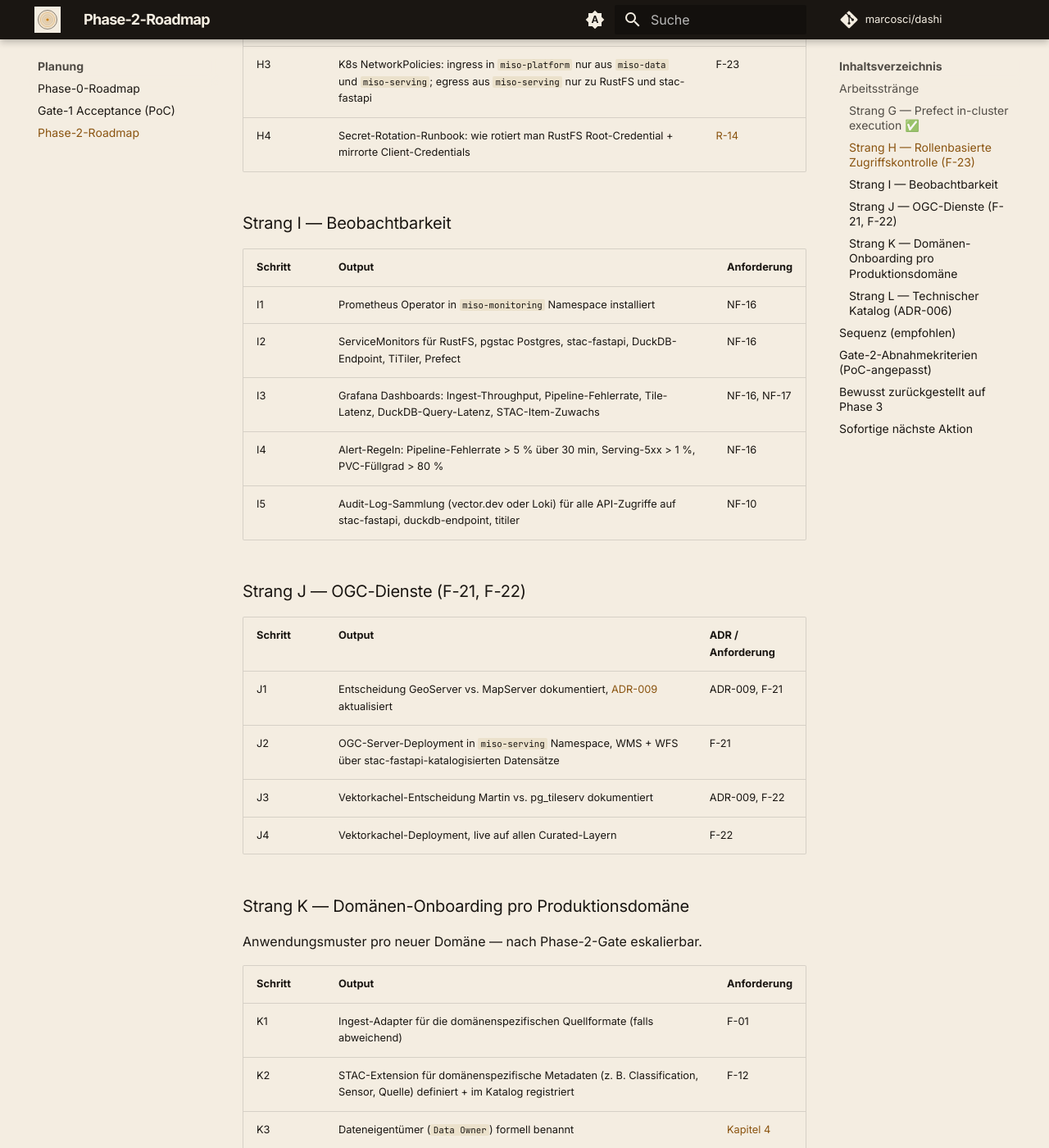
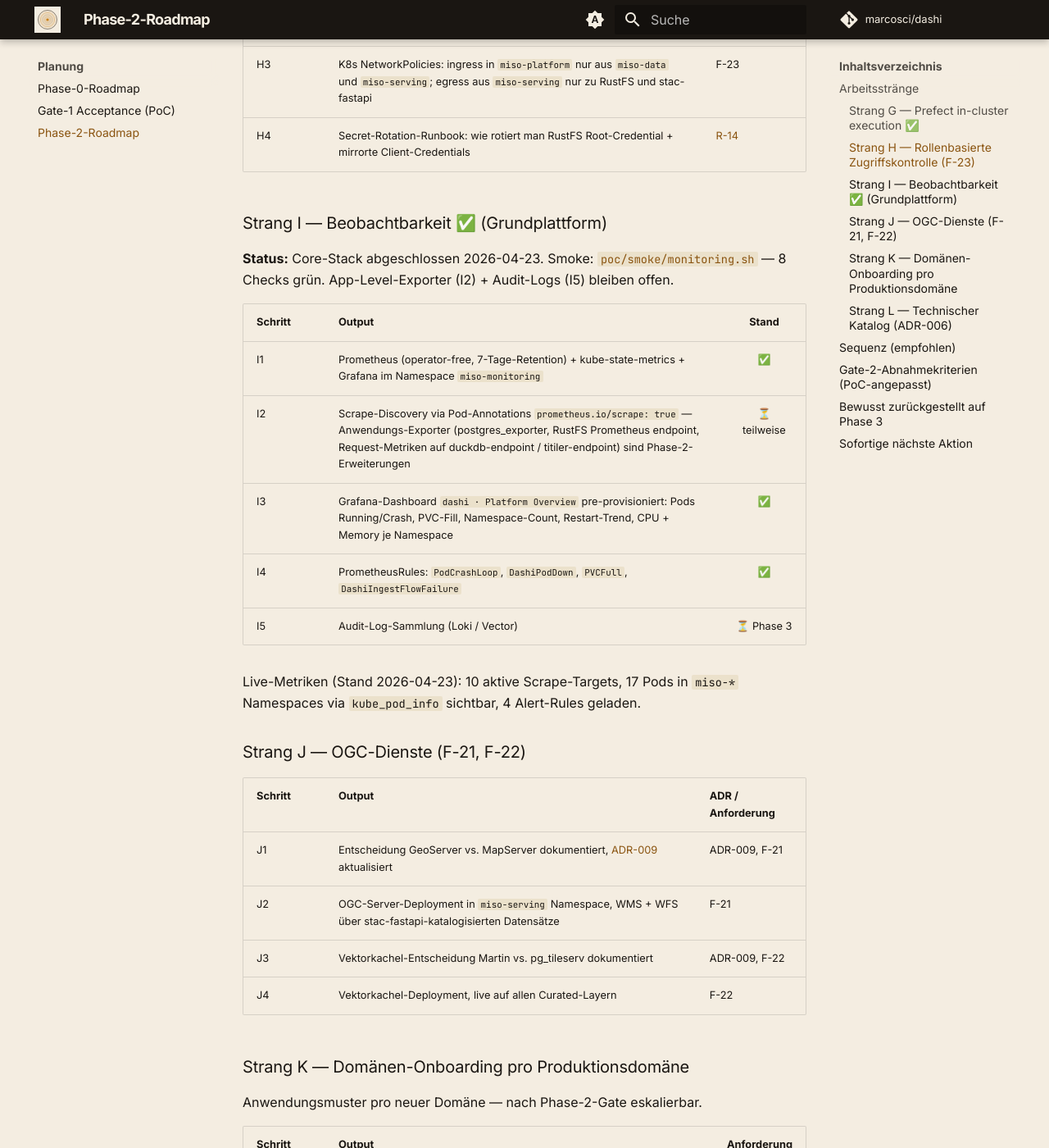
Before and after one commit to marcosci/dashi, an MkDocs documentation site: the page built from docs/PHASE-2-ROADMAP.md, in a window 1280 px wide and 1400 px high, scrolled down 1480 px. Shown: the whole window at 82% size. Built offline with MkDocs 1.6.1 and Material for MkDocs 9.7.7, drawn with Linux system fonts in a browser that asks for light colours; comment, search, counter and statistics services are not loaded.

Commit message:
Strang I (observability) live: Prometheus + Grafana + kube-state-metrics
Operator-free stack in miso-monitoring namespace. 8-check smoke green
end-to-end. Closes Phase-2 Gate-2 criteria 'Monitoring-Dashboard aktiv'
and 'Alert-Regeln definiert'.

Infrastructure (poc/manifests/monitoring/)
- namespace.yaml, rbac.yaml (Prometheus ServiceAccount + ClusterRole
  with node/pod/service/endpoint/cadvisor read)
- kube-state-metrics.yaml: v2.14.0 Deployment + ClusterRole for K8s
  object state (pods, deployments, pvcs, jobs, configmaps, secrets)
- prometheus.yaml: v2.55.1 Deployment + Service + ConfigMap with
  scrape config (API server, kubelet, cadvisor, pod annotations,
  kube-state-metrics). 7-day retention in emptyDir.
- prometheus.yaml (rules): 4 alert rules — PodCrashLoop,
  DashiPodDown, PVCFull, DashiIngestFlowFailure.
- grafana.yaml: v11.4.0 Deployment with provisioned Prometheus
  datasource and provisioned 'dashi · Platform Overview' dashboard
  (4 stat panels + 3 timeseries), admin pw rotated via
  apply-with-secret.sh. Anonymous Viewer enabled for port-forward
  access without login.
- kustomization.yaml, README.md (scope, scrape jobs, alert rules,
  production hardening list).

Tooling
- poc/Makefile: monitoring-up target + help text.
- poc/smoke/monitoring.sh: 8 checks — prometheus /-/ready,
  active target count, kube-state-metrics up, >=4 rules loaded,
  miso-* pod count via kube_pod_info, grafana /api/health,
  provisioned datasource + dashboard present.

Live proof (2026-04-23)
- 10 active scrape targets
- 17 pods in miso-* namespaces visible via kube_pod_info
- 4 alert rules loaded and evaluating
- Grafana dashboard afjzuo4vt4ow0e provisioned with Prometheus
  datasource

docs
- docs/PHASE-2-ROADMAP.md: Strang I rows flipped to done with
  live-metrics note. I2 (app exporters) + I5 (audit logs)
  explicitly carried forward.
- mkdocs.yml: Monitoring README added to PoC nav.

```diff
--- a/docs/PHASE-2-ROADMAP.md
+++ b/docs/PHASE-2-ROADMAP.md
@@ -34,15 +34,19 @@ Militärische Akkreditierung (R-12, NF-11) bleibt **pausiert** bis ein Ziel-Host
 | H3 | K8s NetworkPolicies: ingress in `miso-platform` nur aus `miso-data` und `miso-serving`; egress aus `miso-serving` nur zu RustFS und stac-fastapi | F-23 |
 | H4 | Secret-Rotation-Runbook: wie rotiert man RustFS Root-Credential + mirrorte Client-Credentials | [R-14](id-reference.md#risks-r-01-r-18) |
 
-### Strang I — Beobachtbarkeit
+### Strang I — Beobachtbarkeit ✅ (Grundplattform)
 
-| Schritt | Output | Anforderung |
-|---------|--------|-------------|
-| I1 | Prometheus Operator in `miso-monitoring` Namespace installiert | NF-16 |
-| I2 | ServiceMonitors für RustFS, pgstac Postgres, stac-fastapi, DuckDB-Endpoint, TiTiler, Prefect | NF-16 |
-| I3 | Grafana Dashboards: Ingest-Throughput, Pipeline-Fehlerrate, Tile-Latenz, DuckDB-Query-Latenz, STAC-Item-Zuwachs | NF-16, NF-17 |
-| I4 | Alert-Regeln: Pipeline-Fehlerrate > 5 % über 30 min, Serving-5xx > 1 %, PVC-Füllgrad > 80 % | NF-16 |
-| I5 | Audit-Log-Sammlung (vector.dev oder Loki) für alle API-Zugriffe auf stac-fastapi, duckdb-endpoint, titiler | NF-10 |
+**Status:** Core-Stack abgeschlossen 2026-04-23. Smoke: [`poc/smoke/monitoring.sh`](https://github.com/marcosci/dashi/blob/main/poc/smoke/monitoring.sh) — 8 Checks grün. App-Level-Exporter (I2) + Audit-Logs (I5) bleiben offen.
+
+| Schritt | Output | Stand |
+|---------|--------|:-----:|
+| I1 | Prometheus (operator-free, 7-Tage-Retention) + kube-state-metrics + Grafana im Namespace `miso-monitoring` | ✅ |
+| I2 | Scrape-Discovery via Pod-Annotations `prometheus.io/scrape: true` — Anwendungs-Exporter (postgres_exporter, RustFS Prometheus endpoint, Request-Metriken auf duckdb-endpoint / titiler-endpoint) sind Phase-2-Erweiterungen | ⏳ teilweise |
+| I3 | Grafana-Dashboard `dashi · Platform Overview` pre-provisioniert: Pods Running/Crash, PVC-Fill, Namespace-Count, Restart-Trend, CPU + Memory je Namespace | ✅ |
+| I4 | PrometheusRules: `PodCrashLoop`, `DashiPodDown`, `PVCFull`, `DashiIngestFlowFailure` | ✅ |
+| I5 | Audit-Log-Sammlung (Loki / Vector) | ⏳ Phase 3 |
+
+Live-Metriken (Stand 2026-04-23): 10 aktive Scrape-Targets, 17 Pods in `miso-*` Namespaces via `kube_pod_info` sichtbar, 4 Alert-Rules geladen.
 
 ### Strang J — OGC-Dienste (F-21, F-22)
 
--- a/mkdocs.yml
+++ b/mkdocs.yml
@@ -127,6 +127,7 @@ nav:
           - TiTiler Serving: poc/manifests/titiler/README.md
           - DuckDB SQL Endpoint: poc/manifests/duckdb-endpoint/README.md
           - Prefect Orchestrierung: poc/manifests/prefect/README.md
+          - Observability (Prometheus + Grafana): poc/manifests/monitoring/README.md
       - Custom Images:
           - titiler-endpoint (arm64 Rebuild): poc/titiler-endpoint/README.md
           - duckdb-endpoint: poc/duckdb-endpoint/README.md
```
Also changed, not shown: poc/manifests/monitoring/README.md (added, +72 -0 lines), 8 other files.
